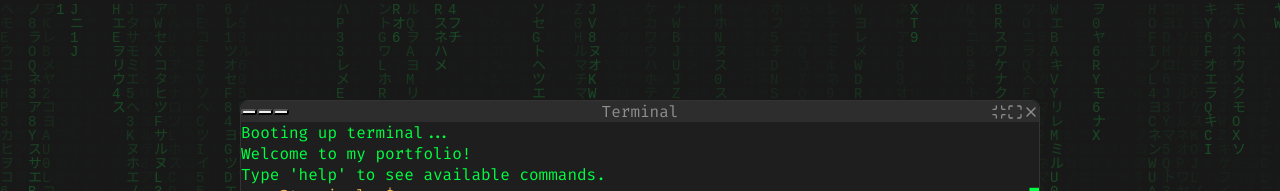
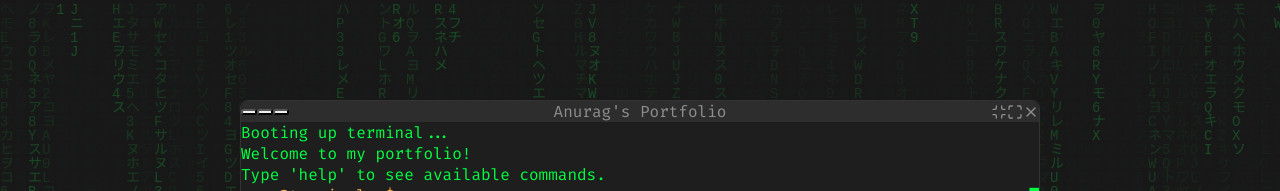
Before and after one commit to Anurag-xo/cli-portfolio, a React (Vite) app: page / in a window 1280 px wide. Shown: the top 191 px of the page. Built offline with nearby package versions, Linux system fonts and the light colour scheme.

Commit message:
style: improve terminal window title

```diff
--- a/src/components/TerminalWindow.tsx
+++ b/src/components/TerminalWindow.tsx
@@ -28,7 +28,7 @@ export const TerminalWindow: React.FC = () => {
             <button className="w-3 h-3 bg-yellow-500 rounded-full" />
             <button className="w-3 h-3 bg-green-500 rounded-full" />
           </div>
-          <div className="text-sm text-secondary">Terminal</div>
+          <div className="text-sm text-secondary">Anurag's Portfolio</div>
           <div className="flex items-center space-x-2">
             <Minimize size={16} className="text-secondary" />
             <Maximize size={16} className="text-secondary" />
```
